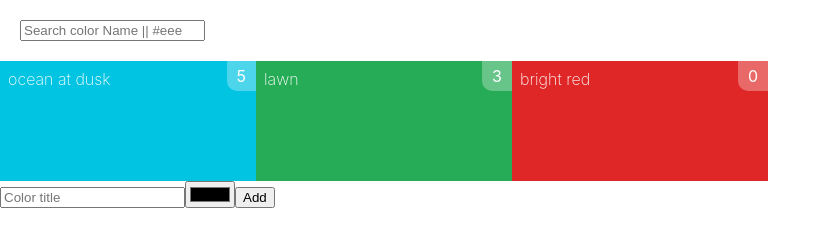
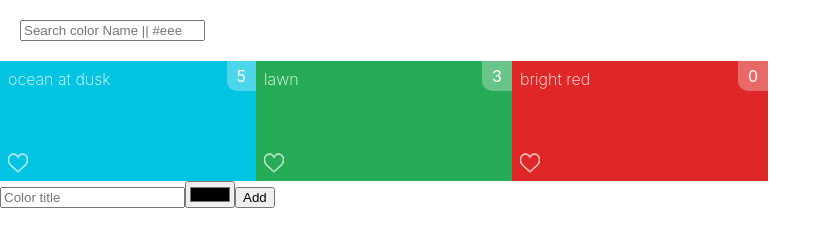
Before and after one commit to webstartsev/colorstrend, a React app: page / in a window 1280 px wide. Shown: the full height of the page, 0-831 px from the left. Built offline with nearby package versions, Linux system fonts and the light colour scheme.

Commit message:
add Like color

```diff
--- a/src/components/Color/Color.css
+++ b/src/components/Color/Color.css
@@ -41,3 +41,9 @@
   color: #fff;
   font-weight: 200;
 }
+
+.Color__actions {
+  position: absolute;
+  bottom: 0.5rem;
+  left: 0.5rem;
+}
--- a/src/components/Color/Color.js
+++ b/src/components/Color/Color.js
@@ -1,14 +1,58 @@
-import React from 'react';
+import React, { Component } from 'react';
+import PropTypes from 'prop-types';
+
 import './Color.css';
 
-const Color = ({ title, color, rating }) => (
-  <div className="Color" style={{ background: color }}>
+import Like from '../Like/Like';
+
+class Color extends Component {
+  constructor(props) {
+    super(props);
+    this.state = {
+      like: props.like || false,
+      rating: props.rating || 0
+    };
+
+    this.likeChange = this.likeChange.bind(this);
+    this.copyColor = this.copyColor.bind(this);
+  }
+
+  likeChange(like, rating) {
+    like ? rating++ : rating--;
+    this.setState({ like, rating });
+  }
+  copyColor(color) {
+    navigator.clipboard.writeText(color).catch(err => {
+      console.log('copyColor went wrong', err);
+    });
+  }
+
+  render() {
+    const { title, color } = this.props;
+    const { like, rating } = this.state;
+    return (
+      <div className="Color" style={{ background: color }} onClick={() => this.copyColor(color)}>
         <span className="Color__rating">{rating}</span>
         <a className="Color__copy" href="javascript:;">
           COPY
         </a>
         <span className="Color__title">{title}</span>
+        <div className="Color__actions">
+          <Like selected={like} onClick={() => this.likeChange(!like, rating)} />
+        </div>
       </div>
     );
+  }
+}
+
+Color.propTypes = {
+  like: PropTypes.bool,
+  rating: PropTypes.number
+};
+
+Color.defaultProps = {
+  like: false,
+  rating: 0
+};
 
 export default Color;
--- /dev/null
+++ b/src/components/Like/Like.css
@@ -0,0 +1,8 @@
+.Like {
+  background: url(./like.svg);
+  width: 20px;
+  height: 20px;
+}
+.Like_selected {
+  background: url(./like_selected.svg);
+}
--- /dev/null
+++ b/src/components/Like/Like.js
@@ -0,0 +1,15 @@
+import React from 'react';
+import PropTypes from 'prop-types';
+
+import './Like.css';
+
+const Like = ({ selected = false, onClick = f => f }) => (
+  <div className={selected ? 'Like Like_selected' : 'Like'} onClick={onClick} />
+);
+
+Like.propTypes = {
+  selected: PropTypes.bool,
+  onClick: PropTypes.func
+};
+
+export default Like;
```
Also changed, not shown: src/components/Like/like.svg (added), src/components/Like/like_selected.svg (added). Lines whose indentation alone changed are shown as unchanged.
